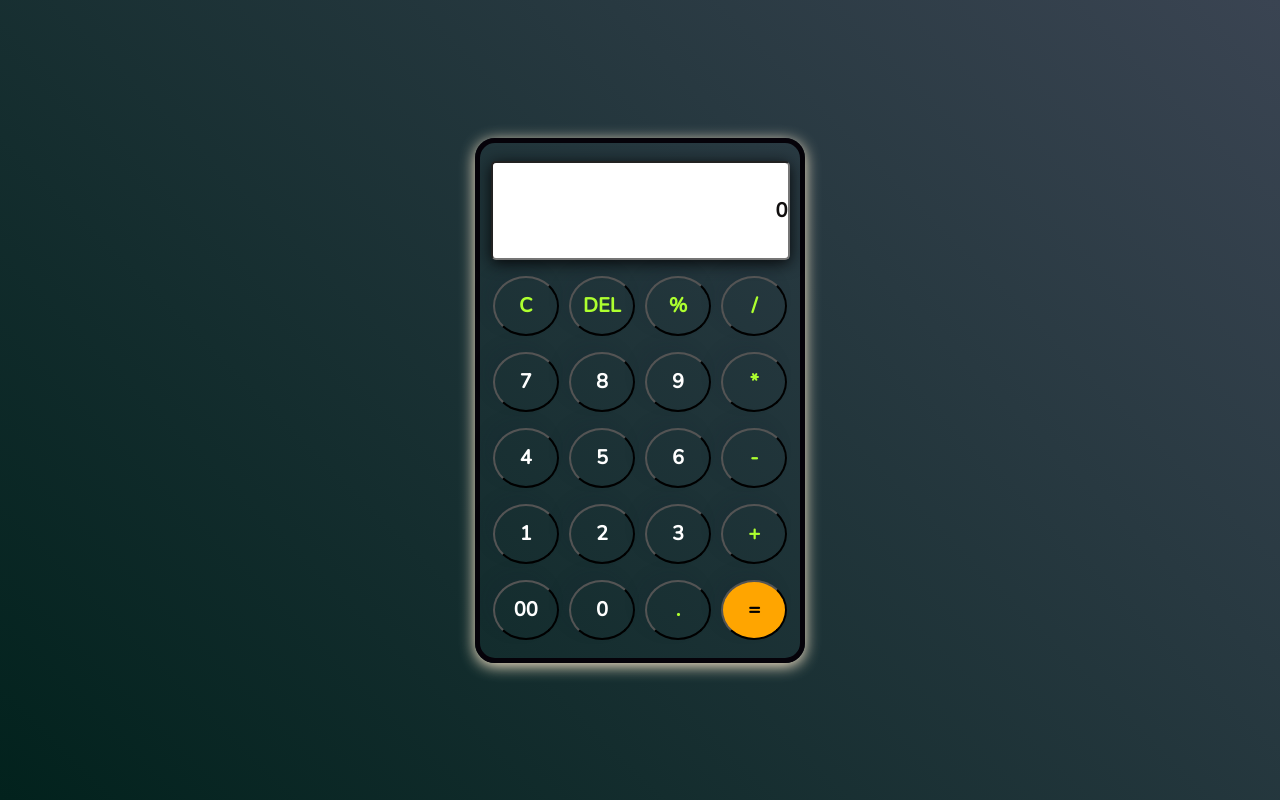
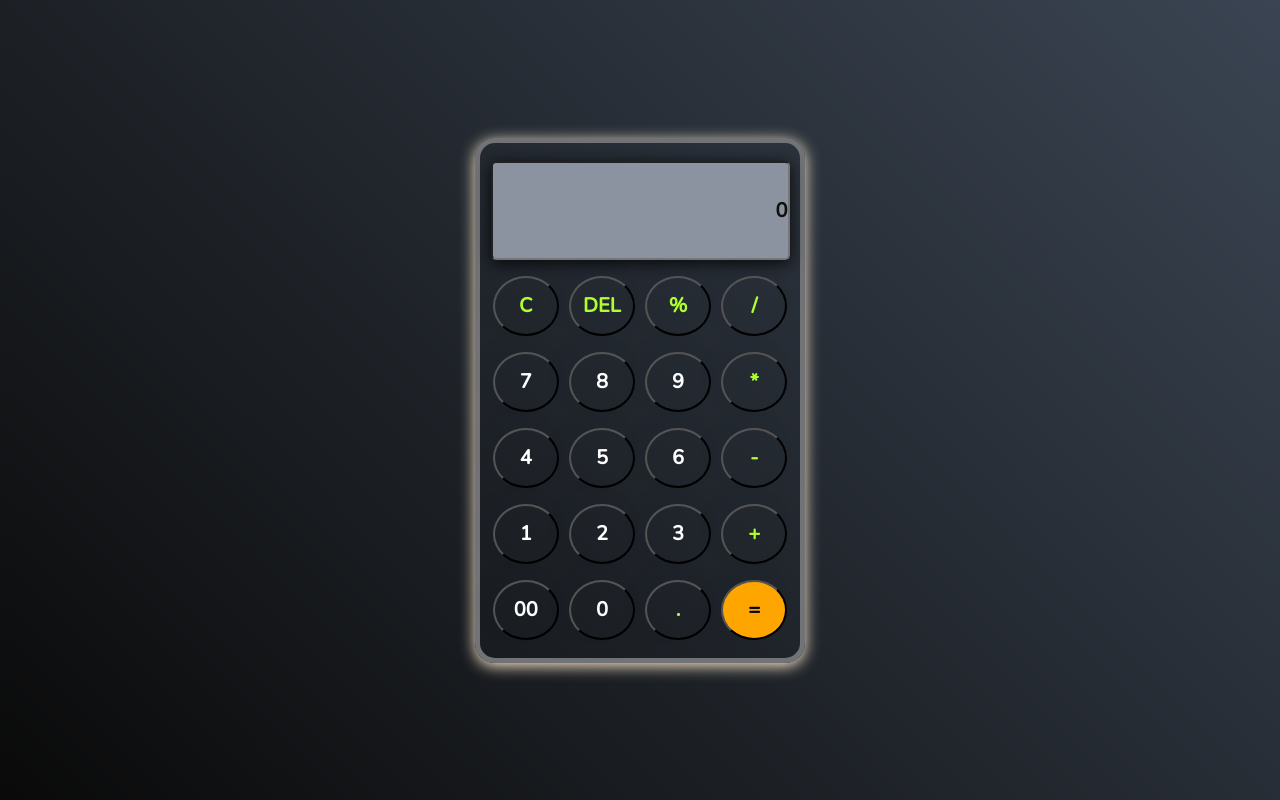
Before and after one commit to yash-mali-001/calculator_web, a plain HTML site: page index.html in a window 1280 px wide. Drawn offline with nearby package versions, Linux system fonts and the light colour scheme.

Commit message:
Changed the Gradient Color

```diff
--- a/style.css
+++ b/style.css
@@ -9,7 +9,7 @@ html,body{
     display: flex;
     justify-content: center;
     align-items: center;
-    background: linear-gradient(45deg , #02221d , #3A4452);
+    background: linear-gradient(45deg ,#0a0a0a  , #3a4452);
 }
 
 .button{
@@ -39,13 +39,14 @@ html,body{
     box-shadow: 0px 3px 15px rgb(7, 8, 10);
     border-radius: 5px;
     text-align: right;
+    background-color: #8c93a0;
 }
 input::placeholder{
     color: rgb(17, 15, 15);
 }
 
 .container{
-    border: 5px solid rgb(5, 2, 9);
+    border: 5px solid #717377;
     padding: 10px;
     border-radius: 20px;
     box-shadow: 0px 3px 15px blanchedalmond;
```
